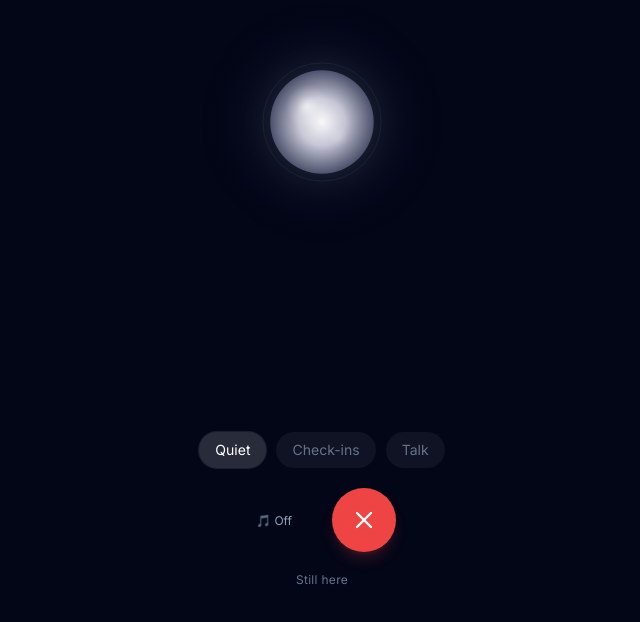
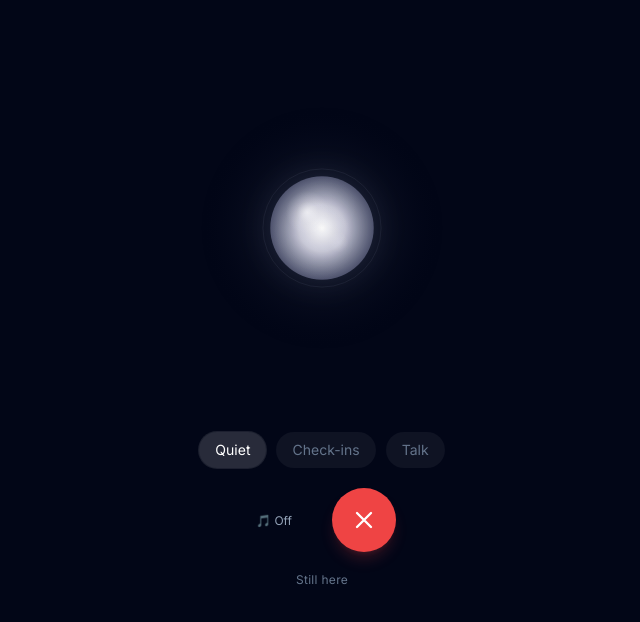
Before and after one commit to dkennedy1984/still-here, a Next.js app in the folder apps/web/: page /call in a window 1280 px wide. Shown: the part 172-794 px from the top of the page, without its empty margins (318-958 px from the left). Built offline with nearby package versions, Linux system fonts and the light colour scheme.

Commit message:
fix: centre orb exactly in viewport middle on call screen

```diff
--- a/apps/web/src/app/call/page.tsx
+++ b/apps/web/src/app/call/page.tsx
@@ -41,15 +41,15 @@ function CallPageInner() {
     : 'idle';
 
   return (
-    <main className="flex flex-col h-[100dvh] bg-slate-950 overflow-hidden select-none">
+    <main className="relative h-[100dvh] bg-slate-950 overflow-hidden select-none">
 
-      {/* Upper section — orb */}
-      <div className="flex-1 flex items-center justify-center">
+      {/* Orb - absolutely centred on screen */}
+      <div className="absolute inset-0 flex items-center justify-center pointer-events-none">
         <PresenceOrb state={orbState} size="lg" />
       </div>
 
-      {/* Lower section — controls */}
-      <div className="pb-10 pt-4 px-6 flex flex-col items-center gap-5">
+      {/* Controls - anchored to bottom */}
+      <div className="absolute bottom-0 left-0 right-0 pb-10 pt-4 px-6 flex flex-col items-center gap-5 z-40">
 
         {/* Presence style pills */}
         <div className="flex gap-2.5">
```
